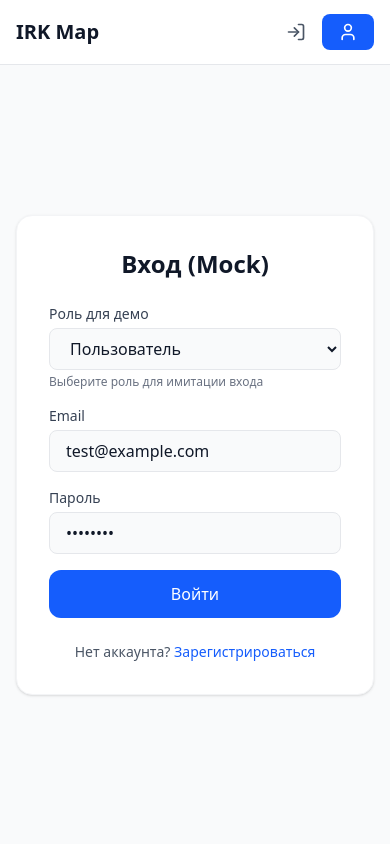
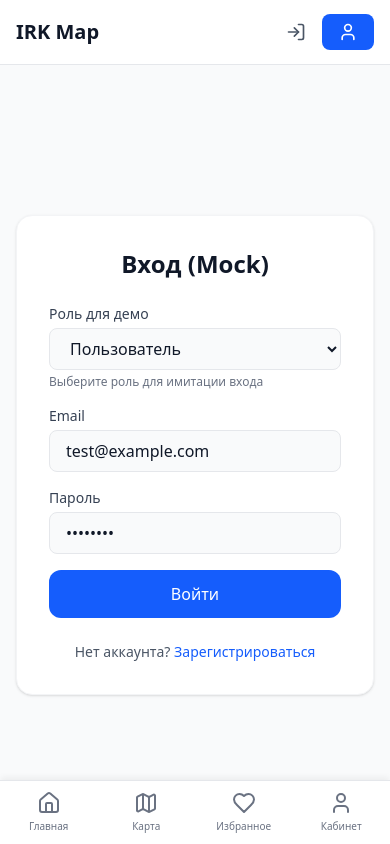
Before and after one commit to buyanto94/irkmap, a Vue app: page /login in a window 390 px wide. Built offline with nearby package versions, Linux system fonts and the light colour scheme.

Commit message:
feat: add mobile tab bar and favorites page
Implement a mobile navigation bar for better navigation and introduce the favorites page. Add a back button to object details for improved UX and adjust mobile layouts to accommodate the new tab bar.

```diff
--- a/src/app/router.ts
+++ b/src/app/router.ts
@@ -13,6 +13,7 @@ const RegisterBusiness = () => import('@/pages/Auth/ui/RegisterBusiness.vue');
 
 // Dashboard imports
 const DashboardHome = () => import('@/pages/Dashboard/ui/DashboardHome.vue');
+const Favorites = () => import('@/pages/Favorites/ui/Favorites.vue');
 
 const router = createRouter({
   history: createWebHistory(),
@@ -49,6 +50,11 @@ const router = createRouter({
       meta: { requiresAuth: true }
     },
     {
+      path: '/favorites',
+      name: 'favorites',
+      component: Favorites,
+    },
+    {
       path: '/objects/:slug',
       name: 'object-details-legacy',
       component: ObjectDetails,
--- a/src/pages/Catalog/ui/Catalog.vue
+++ b/src/pages/Catalog/ui/Catalog.vue
@@ -63,7 +63,7 @@ const onTouchMove = (e: TouchEvent) => {
   if (!isDragging.value) return;
   const clientY = e.touches?.[0]?.clientY ?? 0;
   const deltaY = startY.value - clientY;
-  const containerHeight = window.innerHeight - 64; // height without header
+  const containerHeight = window.innerHeight - 128; // height without header and tabbar
   const deltaPct = (deltaY / containerHeight) * 100;
   let newHeight = startHeight.value + deltaPct;
   if (newHeight > 100) newHeight = 100;
@@ -205,8 +205,7 @@ const goToObject = (obj: TourismObject) => {
           :style="{ '--mobile-h': sheetHeight === 0 ? '96px' : `max(96px, ${sheetHeight}%)`, transition: isDragging ? 'none !important' : '' }"
         >
            <!-- Mobile Handle -->
-           <div
-             class="md:hidden flex items-center justify-center pt-4 pb-3 cursor-grab active:cursor-grabbing shrink-0"
+           <div class="md:hidden flex items-center justify-center pt-4 pb-3 min-h-[44px] cursor-grab active:cursor-grabbing shrink-0"
              @touchstart="onTouchStart"
              @touchmove.prevent="onTouchMove"
              @touchend="onTouchEnd"
@@ -217,18 +216,18 @@ const goToObject = (obj: TourismObject) => {
            <!-- Mobile Search & Filters -->
            <div class="md:hidden px-4 pb-3 shrink-0">
              <div class="flex items-center justify-between">
-                <div class="relative flex-grow mr-2">
-                  <input v-model="searchQuery" type="text" placeholder="Поиск..." class="w-full pl-9 pr-3 py-2 border border-gray-300 rounded-xl text-base outline-none focus:ring-2 focus:ring-blue-500 bg-gray-50/50 focus:bg-white transition-all shadow-sm" />
-                  <SearchIcon class="absolute left-3 top-2.5 w-4 h-4 text-gray-400" />
+                <div class="relative flex-grow mr-2 h-11">
+                  <input v-model="searchQuery" type="text" placeholder="Поиск..." class="w-full h-full pl-9 pr-3 border border-gray-300 rounded-xl text-base outline-none focus:ring-2 focus:ring-blue-500 bg-gray-50/50 focus:bg-white transition-all shadow-sm" />
+                  <SearchIcon class="absolute left-3 top-1/2 -translate-y-1/2 w-4 h-4 text-gray-400" />
                 </div>
-                <button @click="isFiltersOpen = true" class="p-2 border border-gray-300 rounded-xl cursor-pointer hover:bg-gray-50 active:scale-95 transition-all text-gray-600 bg-white shadow-sm">
+                <button @click="isFiltersOpen = true" class="w-11 h-11 flex items-center justify-center shrink-0 border border-gray-300 rounded-xl cursor-pointer hover:bg-gray-50 active:scale-95 transition-all text-gray-600 bg-white shadow-sm">
                   <Filter class="w-5 h-5" />
                 </button>
              </div>
            </div>
 
            <!-- Content (List) -->
-           <div class="flex-grow overflow-y-auto px-4 md:px-6 pb-28 pt-1 md:pt-6 md:pb-6 relative z-10 overscroll-contain transition-opacity duration-200"
+           <div class="flex-grow overflow-y-auto px-4 md:px-6 pb-20 pt-1 md:pt-6 md:pb-6 relative z-10 overscroll-contain transition-opacity duration-200"
                 :class="sheetHeight === 0 ? 'opacity-0 md:opacity-100 pointer-events-none md:pointer-events-auto mt-4 md:mt-0' : 'opacity-100'">
 
               <div v-if="tourismStore.isLoading" class="flex flex-col items-center justify-center py-16 text-center">
@@ -296,7 +295,7 @@ const goToObject = (obj: TourismObject) => {
 
         <!-- Mobile Floating Toggle Button -->
         <div class="md:hidden absolute left-1/2 -translate-x-1/2 z-50 transition-all duration-300 pointer-events-auto flex justify-center w-max"
-             :style="{ bottom: sheetHeight === 0 ? '112px' : `min(calc(100% - 80px), calc(max(96px, ${sheetHeight}%) + 20px))` }"
+             :style="{ bottom: sheetHeight === 0 ? '116px' : `min(calc(100% - 80px), calc(max(96px, ${sheetHeight}%) + 20px))` }"
         >
           <button v-if="sheetHeight > 0" @click="sheetHeight = 0" class="bg-gray-900 text-white px-5 py-3 rounded-full font-medium shadow-lg flex items-center gap-2 active:scale-95 transition-transform whitespace-nowrap cursor-pointer">
             <Map class="w-5 h-5" />
--- /dev/null
+++ b/src/pages/Favorites/ui/Favorites.vue
@@ -0,0 +1,21 @@
+<script setup lang="ts">
+import DefaultLayout from '@/shared/ui/DefaultLayout.vue';
+import { HeartCrack } from 'lucide-vue-next';
+
+defineOptions({ name: 'FavoritesView' });
+</script>
+
+<template>
+  <DefaultLayout>
+    <div class="max-w-7xl mx-auto px-4 sm:px-6 lg:px-8 py-8 md:py-12 min-h-[calc(100vh-64px)]">
+      <h1 class="text-3xl font-bold text-gray-900 mb-8">Избранное</h1>
+      <div class="bg-white rounded-2xl shadow-sm border border-gray-100 p-12 flex flex-col items-center justify-center text-center">
+        <div class="w-16 h-16 bg-gray-50 rounded-full flex items-center justify-center mb-4">
+          <HeartCrack class="w-8 h-8 text-gray-400" />
+        </div>
+        <h2 class="text-xl font-bold text-gray-900 mb-2">Здесь пока пусто</h2>
+        <p class="text-gray-500 max-w-sm">Добавляйте объекты в избранное, чтобы быстро возвращаться к ним в будущем.</p>
+      </div>
+    </div>
+  </DefaultLayout>
+</template>
--- a/src/pages/ObjectDetails/ui/ObjectDetails.vue
+++ b/src/pages/ObjectDetails/ui/ObjectDetails.vue
@@ -1,6 +1,6 @@
 <script setup lang="ts">
 import DefaultLayout from '@/shared/ui/DefaultLayout.vue';
-import { MapPin, Star, Phone, Globe, Clock } from 'lucide-vue-next';
+import { MapPin, Star, Phone, Globe, Clock, ArrowLeft } from 'lucide-vue-next';
 import { useRoute, useRouter } from 'vue-router';
 import { Swiper, SwiperSlide } from 'swiper/vue';
 import { Navigation, Pagination } from 'swiper/modules';
@@ -46,6 +46,14 @@ watch(obj, (newObj) => {
   }
 }, { immediate: true });
 
+const goBack = () => {
+  if (window.history.length > 2) {
+    router.back();
+  } else {
+    router.push({ name: 'catalog' });
+  }
+};
+
 const isPhoneVisible = ref(false);
 
 const showPhone = () => {
@@ -84,7 +92,11 @@ const buildRoute = () => {
 
 <template>
   <DefaultLayout>
-    <div class="max-w-3xl mx-auto px-4 py-8 w-full">
+    <div class="max-w-3xl mx-auto px-4 py-4 md:py-8 w-full flex flex-col gap-4">
+      <button @click="goBack" class="flex items-center gap-2 text-gray-500 hover:text-gray-900 font-medium transition cursor-pointer w-max mb-2">
+        <ArrowLeft class="w-5 h-5" />
+        <span class="text-sm">Назад</span>
+      </button>
 
       <div v-if="!obj && tourismStore.isLoading" class="text-center py-12">
         <span class="text-gray-500 text-sm">Загрузка...</span>
--- a/src/shared/ui/DefaultLayout.vue
+++ b/src/shared/ui/DefaultLayout.vue
@@ -2,6 +2,7 @@
 import { User, LogIn, LayoutDashboard, LogOut } from 'lucide-vue-next';
 import { RouterLink, useRouter } from 'vue-router';
 import { useAuthStore } from '@/app/stores/auth';
+import MobileTabBar from '@/shared/ui/MobileTabBar.vue';
 
 const authStore = useAuthStore();
 const router = useRouter();
@@ -48,8 +49,11 @@ const handleLogout = () => {
       </div>
     </header>
 
-    <main class="flex-1 w-full min-h-0 relative overflow-y-auto flex flex-col">
-      <slot />
+    <main class="flex-1 w-full min-h-0 relative overflow-y-auto flex flex-col md:pb-0">
+      <div class="flex-1 w-full pb-[calc(4rem+env(safe-area-inset-bottom))] md:pb-0 flex flex-col">
+        <slot />
+      </div>
     </main>
+    <MobileTabBar />
   </div>
 </template>
--- /dev/null
+++ b/src/shared/ui/MobileTabBar.vue
@@ -0,0 +1,28 @@
+<script setup lang="ts">
+import { Home, Map, Heart, User } from 'lucide-vue-next';
+import { RouterLink } from 'vue-router';
+import { useAuthStore } from '@/app/stores/auth';
+
+const authStore = useAuthStore();
+</script>
+
+<template>
+  <nav class="md:hidden fixed bottom-0 left-0 right-0 bg-white border-t border-gray-200 flex justify-around items-center z-50 pb-[env(safe-area-inset-bottom)] h-16 shadow-[0_-4px_6px_-1px_rgba(0,0,0,0.05)]">
+    <RouterLink :to="{ name: 'home' }" class="flex flex-col items-center justify-center w-full h-full text-gray-500 hover:text-blue-600 transition" active-class="text-blue-600 font-medium">
+      <Home class="w-6 h-6 mb-1" />
+      <span class="text-[10px]">Главная</span>
+    </RouterLink>
+    <RouterLink :to="{ name: 'catalog' }" class="flex flex-col items-center justify-center w-full h-full text-gray-500 hover:text-blue-600 transition" active-class="text-blue-600 font-medium">
+      <Map class="w-6 h-6 mb-1" />
+      <span class="text-[10px]">Карта</span>
+    </RouterLink>
+    <RouterLink :to="{ name: 'favorites' }" class="flex flex-col items-center justify-center w-full h-full text-gray-500 hover:text-blue-600 transition" active-class="text-blue-600 font-medium">
+      <Heart class="w-6 h-6 mb-1" />
+      <span class="text-[10px]">Избранное</span>
+    </RouterLink>
+    <RouterLink :to="{ name: authStore.isAuthenticated ? 'dashboard-home' : 'login' }" class="flex flex-col items-center justify-center w-full h-full text-gray-500 hover:text-blue-600 transition" active-class="text-blue-600 font-medium">
+      <User class="w-6 h-6 mb-1" />
+      <span class="text-[10px]">Кабинет</span>
+    </RouterLink>
+  </nav>
+</template>
```
